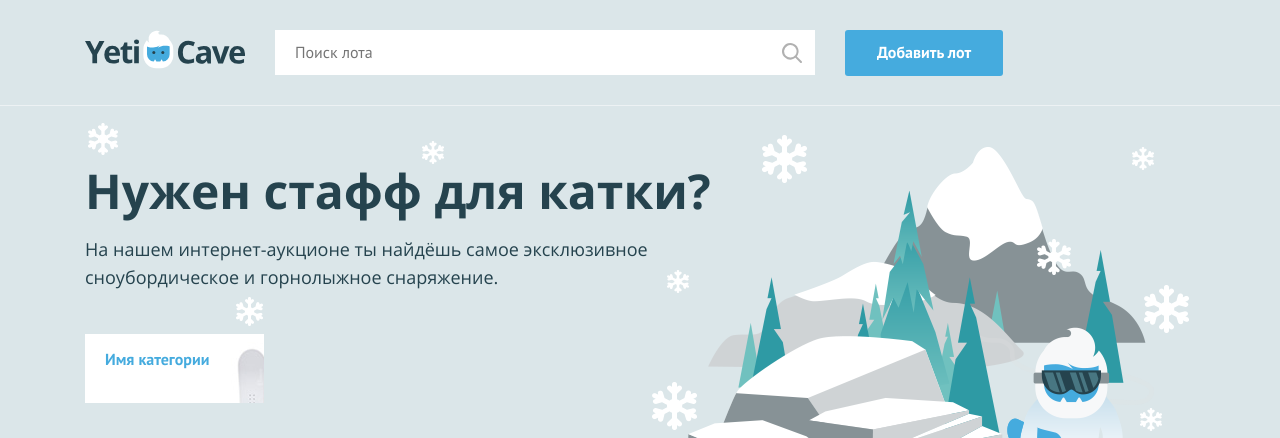
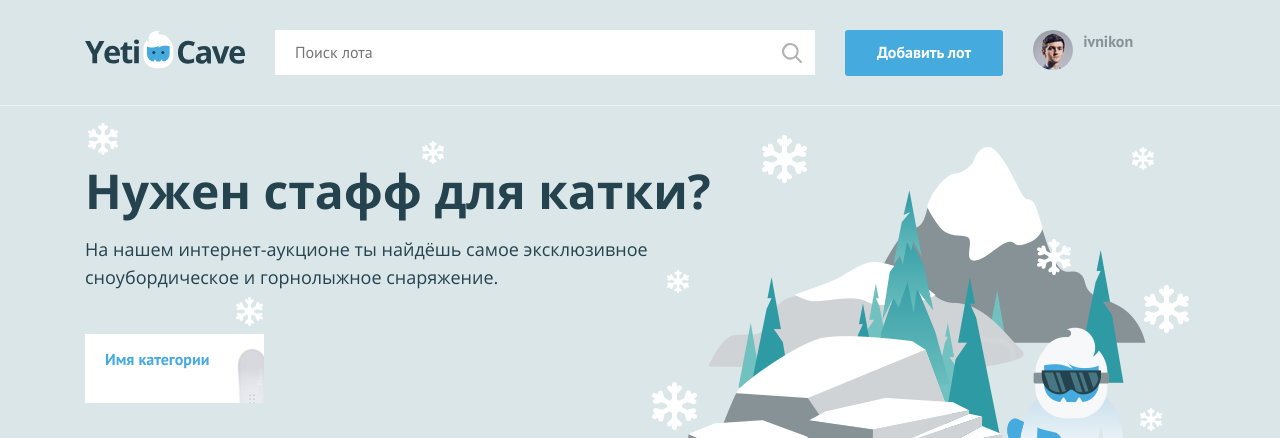
Before and after one commit to ivnikonHA/OrickHut, a PHP site: page / in a window 1280 px wide. Shown: the top 438 px of the page. Run offline with PHP 8.4, Linux system fonts and the light colour scheme.

Commit message:
Выполнил второе задание первой лекции

```diff
--- a/index.php
+++ b/index.php
@@ -1,7 +1,7 @@
 <?php
 $is_auth = rand(0, 1);
 
-$user_name = ''; // укажите здесь ваше имя
+$user_name = 'ivnikon'; // укажите здесь ваше имя
 $user_avatar = 'img/user.jpg';
 ?>
 <!DOCTYPE html>
@@ -30,7 +30,23 @@ $user_avatar = 'img/user.jpg';
         <nav class="user-menu">
 
         <!-- здесь должен быть PHP код для показа аватара пользователя -->
-
+            <?php if ($is_auth): ?>
+                <div class="user-menu__image">
+                    <img src="<?=$user_avatar?>" width="40" height="40" alt="Пользователь">
+                </div>
+                <div class="user-menu__logged">
+                    <p><?=$user_name?></p>
+                </div>
+            <?php else: ?>
+                <ul class="user-menu__list">
+                    <li class="user-menu__item">
+                        <a href="#">Регистрация</a>
+                    </li>
+                    <li class="user-menu__item">
+                        <a href="#">Вход</a>
+                    </li>
+                </ul>
+            <?php endif; ?>
         </nav>
     </div>
 </header>
```
